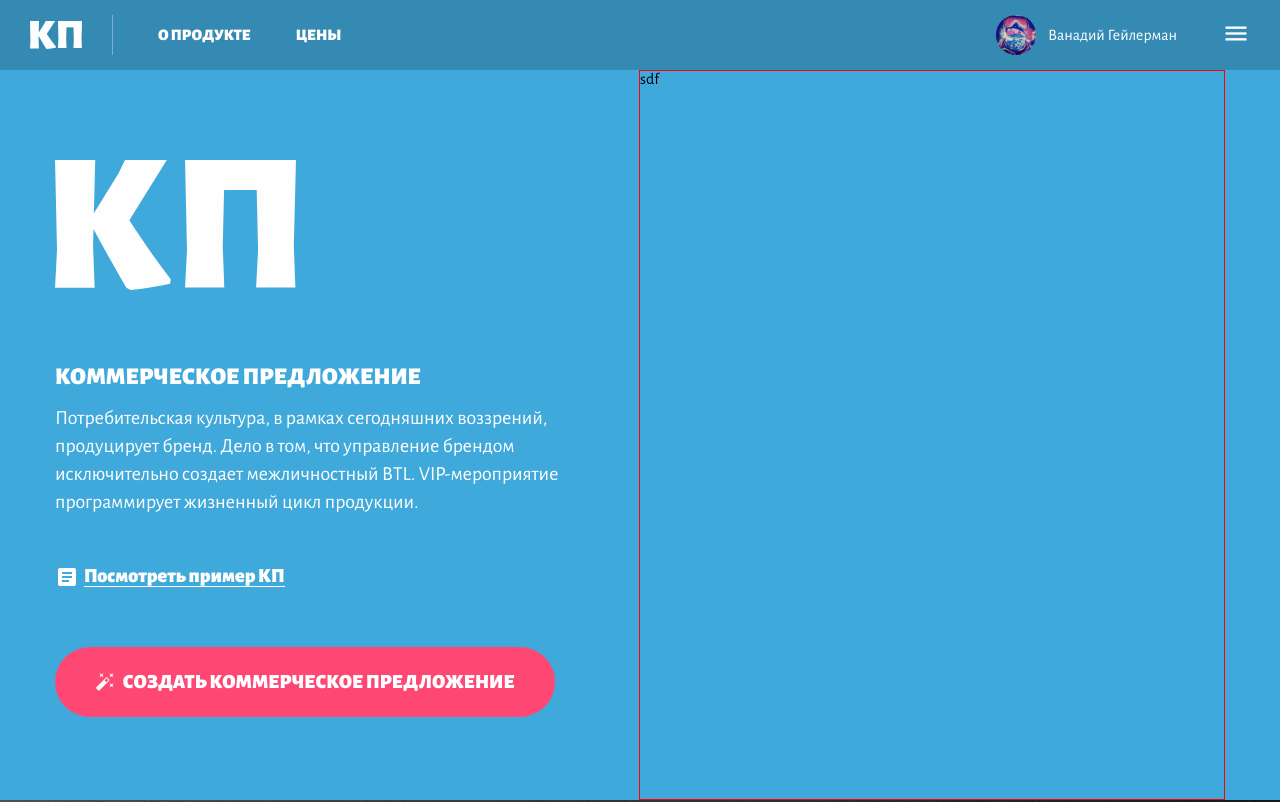
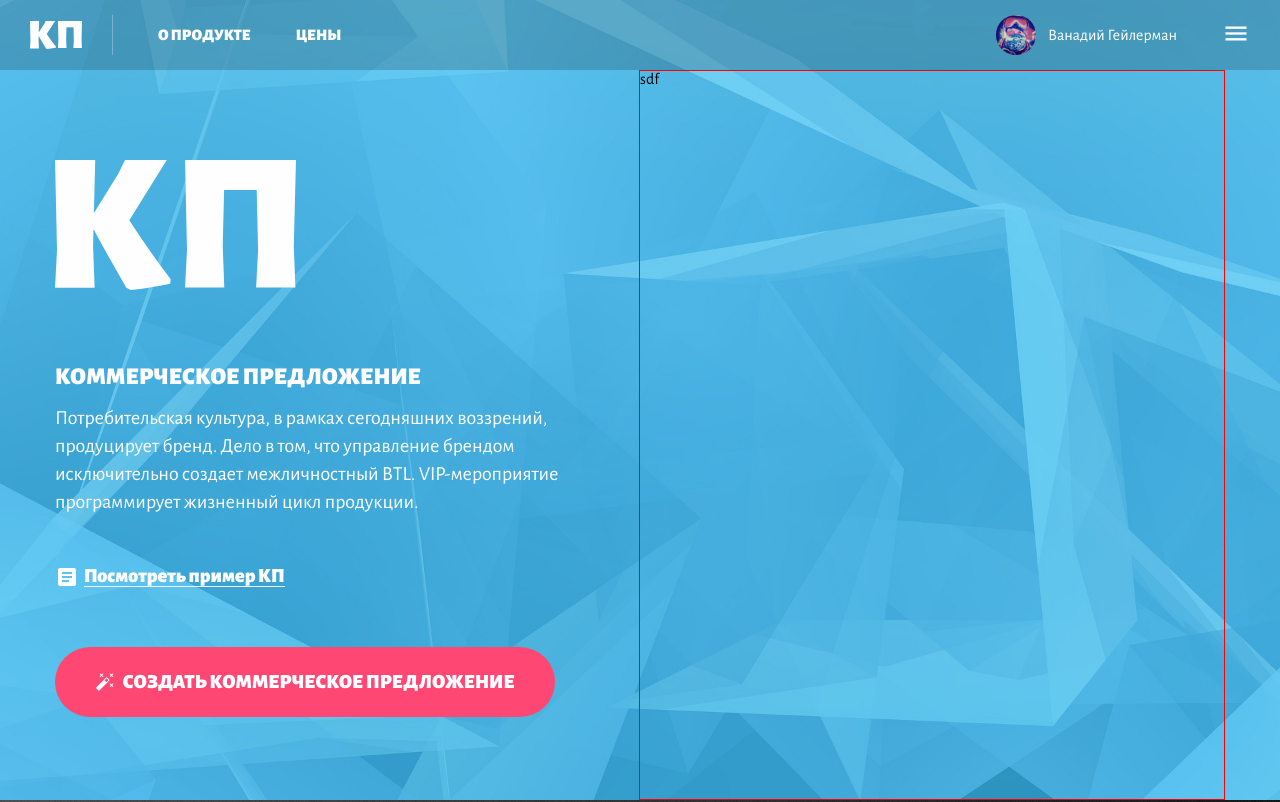
Before and after one commit to rogozhinsv/offer-constructor, an Angular app in the folder offer-constructor/: page / in a window 1280 px wide. Shown: the top 802 px of the page. Built offline with nearby package versions, Linux system fonts and the light colour scheme.

Commit message:
backgraund

```diff
--- a/offer-constructor/src/scss/top-banner.scss
+++ b/offer-constructor/src/scss/top-banner.scss
@@ -1,6 +1,8 @@
 .top-banner {
   height: 800px;
-  background: $blue;
+  background: url("assets/img/bg-blue.jpg") no-repeat;
+  background-size: cover !important;
+  //background-position: center;
   &__wrap {
     margin: 0 auto;
     max-width: 1170px;
```
Also changed, not shown: offer-constructor/src/assets/img/bg-blue.jpg (added).
